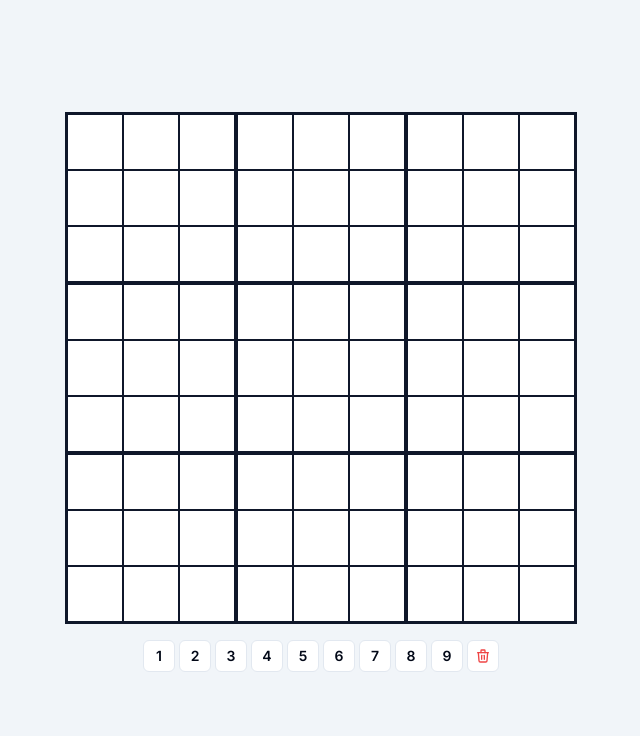
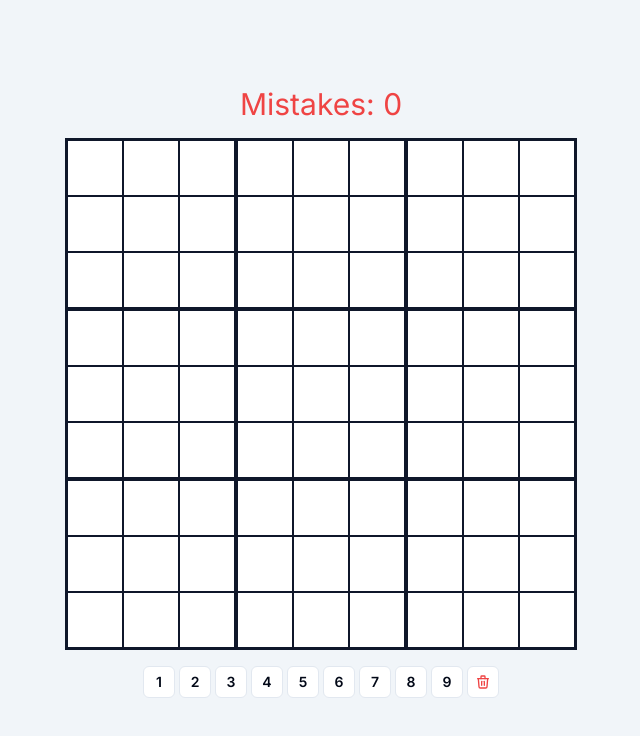
Before and after one commit to Davy-G/sudoku, a React (Vite) app: page / in a window 1280 px wide. Shown: the top 736 px of the page, without its empty margins (319-959 px from the left). Built offline with nearby package versions, Linux system fonts and the light colour scheme.

Commit message:
added mistake counter, disabled StrictMode

```diff
--- a/src/App.tsx
+++ b/src/App.tsx
@@ -11,6 +11,7 @@ import {ActionHistory, GameState, SelectedSquare, ValidationResult} from '@/type
 // Utils
 import {validateGameState} from '@/utils/game-state';
 import ValidationGrid from "@/components/ValidationGrid/ValidationGrid.tsx";
+import ErrorCount from "@/components/MistakeCount/MistakeCount.tsx";
 
 
 const EMPTY_GAME_STATE: GameState = [
@@ -33,6 +34,7 @@ function App() {
     const [gameState, setGameState] = useState<GameState>(EMPTY_GAME_STATE);
     // const [actionHistory, setActionHistory] = useState<ActionHistory>([]);
     const [validationResult, setValidationResult] = useState<ValidationResult>({isValid: true});
+    const [Mistake, SetMistake] = useState<number>(0);
 
     // function addActionToHistory(actionHistory: ActionHistory) {
     //     setActionHistory(actionHistory);
@@ -59,6 +61,10 @@ function App() {
                         newState[groupIndex][numberIndex] = selectedNumberKey;
                         let validation = validateGameState(newState, actionHistory);
                         if (!validation.isValid) {
+                            if (validationResult.isValid) {
+                                SetMistake(prevCount => prevCount + 1);
+                            }
+                            // SetMistake(prevCount => prevCount + 1);
                             setValidationResult(validation);
                             newState[groupIndex][numberIndex] = null;
                             // old.pop();
@@ -98,6 +104,7 @@ function App() {
                         newState[selectedSquare.groupIndex][selectedSquare.numberIndex] = number;
                         let validation = validateGameState(newState, actionHistory);
                         if (!validation.isValid) {
+                            // SetMistake(prevCount => prevCount + 1);
                             setValidationResult(validation);
                             newState[selectedSquare.groupIndex][selectedSquare.numberIndex] = null;
                             // old.pop();
@@ -145,6 +152,7 @@ function App() {
 
     return (
         <div className="flex flex-col gap-4 items-center justify-center h-screen px-4">
+            <ErrorCount errorCount={Mistake}/>
             <GameBoard
                 gameState={gameState}
                 onNumberClick={handleNumberClick}
--- /dev/null
+++ b/src/components/MistakeCount/MistakeCount.tsx
@@ -0,0 +1,12 @@
+// Definition: This component is used to display the number of mistakes made by the user.
+
+interface ErrorCountProps {
+    errorCount: number;
+}
+export default function ErrorCount({errorCount}: ErrorCountProps) {
+    return (
+        <div className="text-3xl border-red-600 text-red-500">
+            Mistakes: {errorCount}
+        </div>
+    );
+}
--- a/src/main.tsx
+++ b/src/main.tsx
@@ -1,5 +1,5 @@
 // Dependencies
-import { StrictMode } from 'react';
+// import { StrictMode } from 'react';
 import { createRoot } from 'react-dom/client';
 
 // Styles
@@ -9,7 +9,7 @@ import './index.css';
 import App from './App.tsx';
 
 createRoot(document.getElementById('root')!).render(
-  <StrictMode>
+  // <StrictMode>
     <App />
-  </StrictMode>,
+    // </StrictMode>
 );
```
